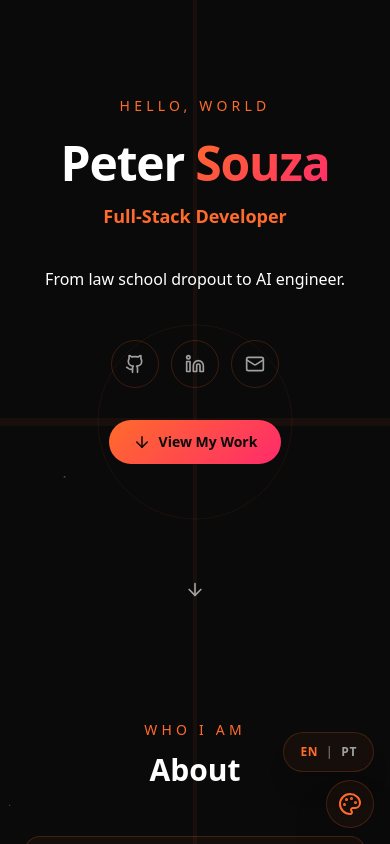
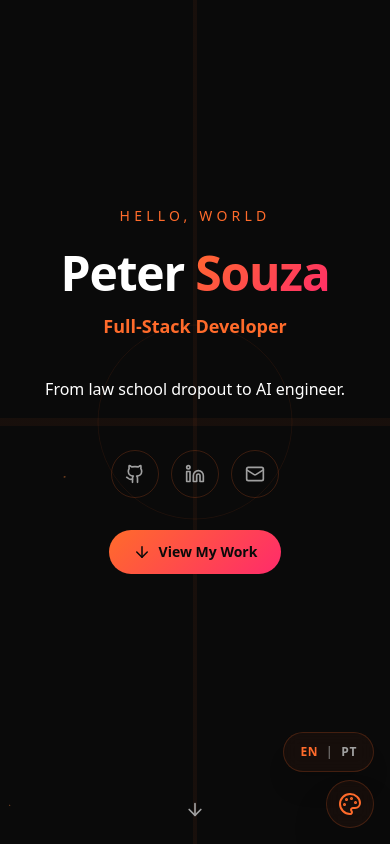
Before and after one commit to PeterTechDev/petersouza-dev, a Next.js app: page / in a window 390 px wide. Shown: the top 844 px of the page. Built offline with nearby package versions, Linux system fonts and the light colour scheme; a web font is replaced by a local one.

Commit message:
fix: restore full-viewport hero section with min-h-screen

```diff
--- a/src/components/Hero.tsx
+++ b/src/components/Hero.tsx
@@ -13,7 +13,7 @@ export function Hero() {
 
   return (
     <section
-      className="py-24 sm:py-32 lg:py-40 flex flex-col items-center justify-center px-6 md:px-12 lg:px-20 relative"
+      className="min-h-screen py-24 sm:py-32 lg:py-40 flex flex-col items-center justify-center px-6 md:px-12 lg:px-20 relative"
       style={{ color: theme.colors.text }}
     >
       <motion.div
```
